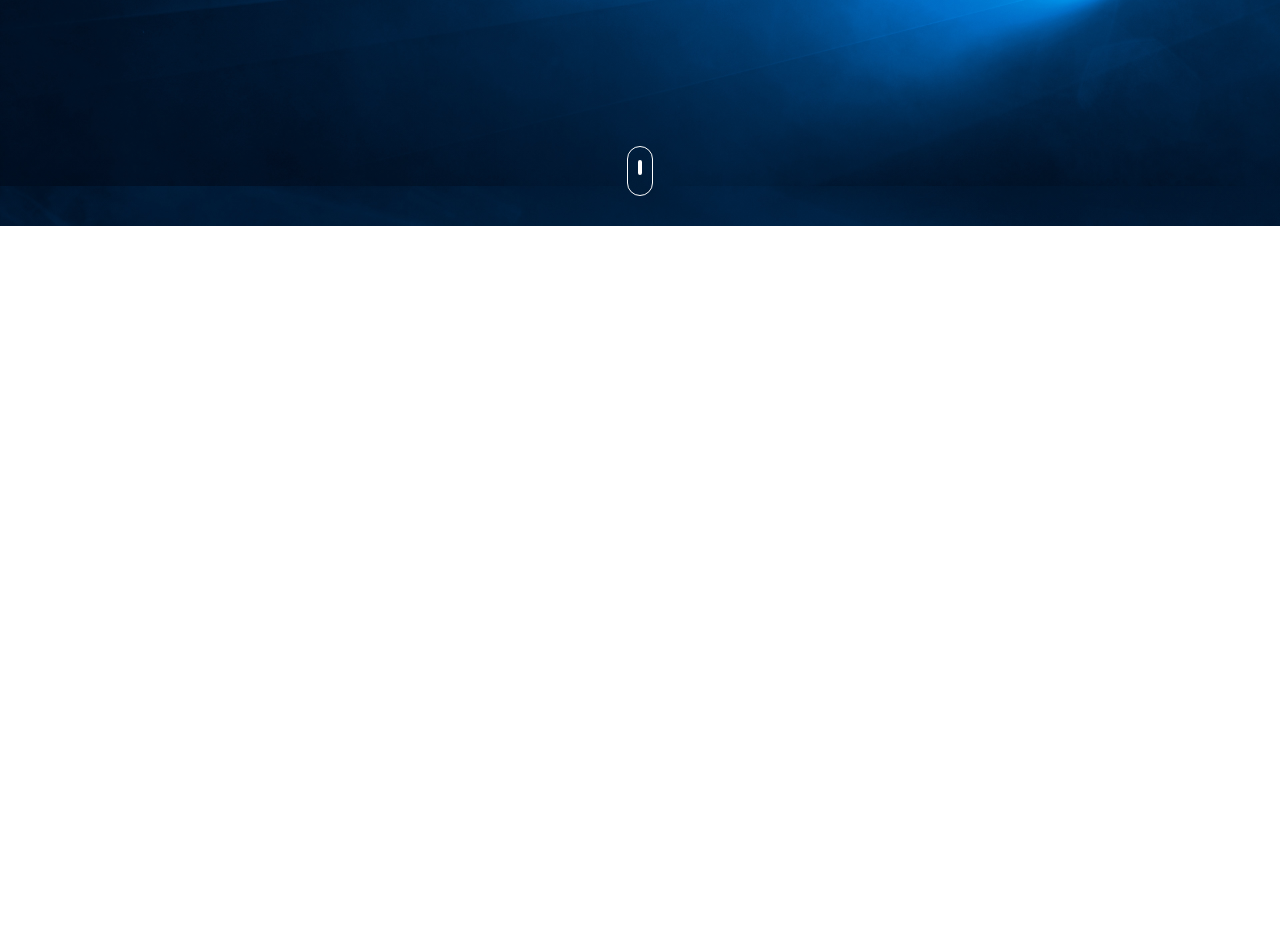
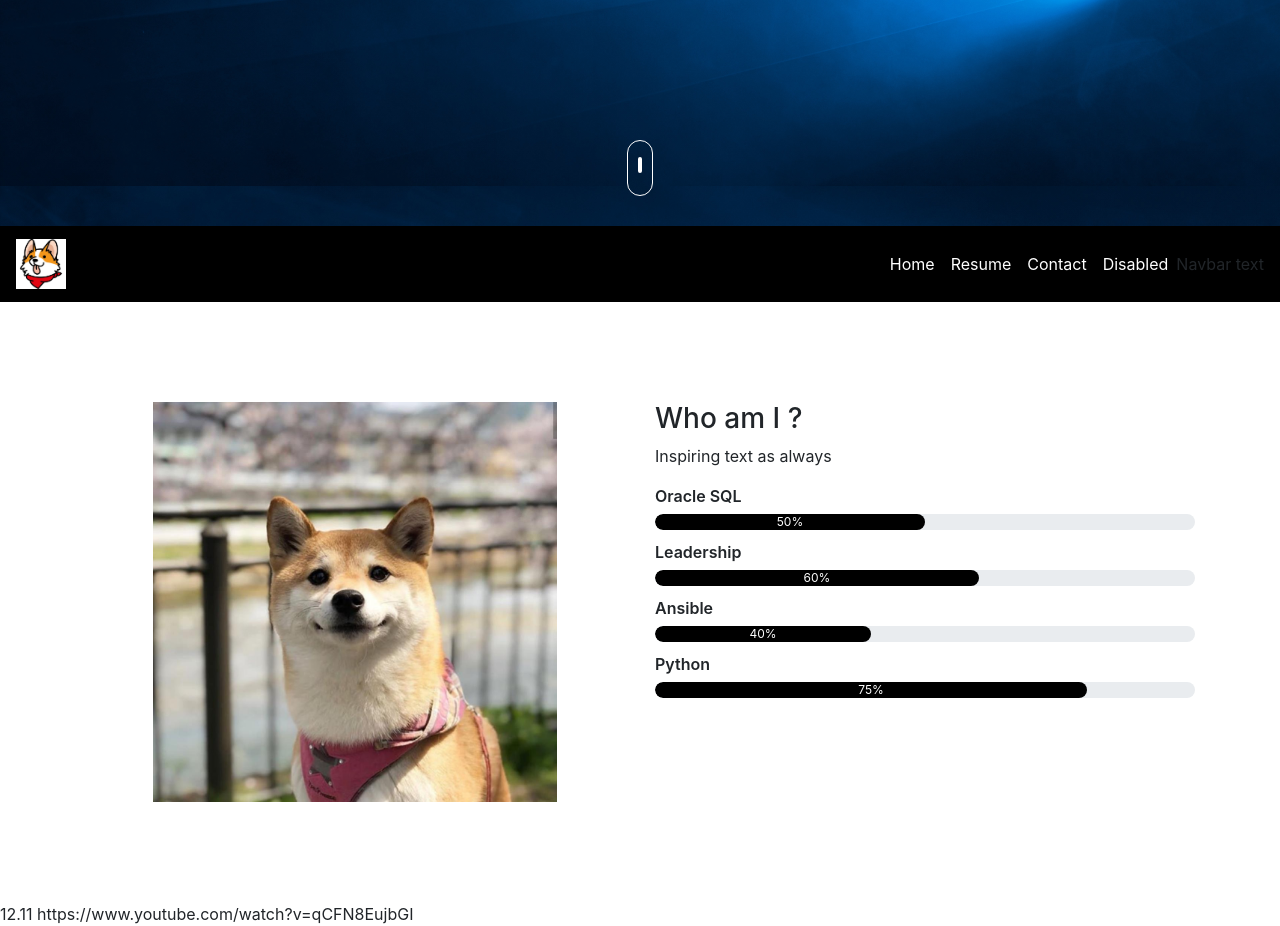
Before and after one commit to minedetector/webpage, a plain HTML site: page index2.html in a window 1280 px wide. Shown: the part 574-1500 px from the top of the page. Before the commit the page ends 800 px from the top, so only its background shows below. Drawn offline with nearby package versions, Linux system fonts and the light colour scheme.

Commit message:
added navbar with logo, and skills bars

```diff
--- a/index2.html
+++ b/index2.html
@@ -6,6 +6,8 @@
 <link rel="stylesheet" href="https://stackpath.bootstrapcdn.com/font-awesome/4.7.0/css/font-awesome.min.css">
 <script src="https://stackpath.bootstrapcdn.com/bootstrap/4.5.2/js/bootstrap.min.js"></script>
 <script src="https://stackpath.bootstrapcdn.com/bootstrap/4.5.2/js/bootstrap.bundle.min.js"></script>
+<link rel="stylesheet" href="https://maxcdn.bootstrapcdn.com/bootstrap/4.5.2/css/bootstrap.min.css">
+
 </head>
 <body>
 <section id="header">
@@ -23,5 +25,80 @@
         </div>
     </div>
 </section>
+
+
+<!---------User-Info-Section---------->
+<section id="user-info">
+    <div class="nav-bar">
+        <nav class="navbar navbar-expand-lg">
+            <a class="navbar-brand" href="#"><img src="images/logo.jpg"></a>
+            <button class="navbar-toggler" type="button" data-toggle="collapse" data-target="#navbarNav" aria-controls="navbarNav" aria-expanded="false" aria-label="Toggle navigation">
+                <i class="fa fa-bars"></i>
+            </button>
+            <div class="collapse navbar-collapse" id="navbarNav">
+                <ul class="navbar-nav ml-auto">
+                    <li class="nav-item active">
+                    <a class="nav-link" href="#">Home</a>
+                    </li>
+                    <li class="nav-item">
+                        <a class="nav-link" href="#">Resume</a>
+                    </li>
+                    <li class="nav-item">
+                        <a class="nav-link" href="#">Contact</a>
+                    </li>
+                    <li class="nav-item">
+                        <a class="nav-link disabled" href="#" tabindex="-1" aria-disabled="true">Disabled</a>
+                    </li>
+                </ul>
+            </div>
+    <!-- Navbar text-->
+        <span class="navbar-text">
+            Navbar text
+        </span>
+        </nav>
+    </div>
+    <!----------About------->
+
+    <div class="about container" id="about">
+        <div class="row">
+            <div class="col-md-6 text-center">
+                <img src="images/doggo.jpg" class="profile-img">
+            </div>
+            <div class="col-md-6">
+                <h3>Who am I ?</h3>
+                <p>
+                    Inspiring text as always
+                </p>
+                <div class="skills-bar">
+                    <p>Oracle SQL</p>
+                    <div class="progress">
+                        <div class="progress-bar" style="width: 50%;">50%</div>
+                    </div>
+                </div>
+                <div class="skills-bar">
+                    <p>Leadership</p>
+                    <div class="progress">
+                        <div class="progress-bar" style="width: 60%;">60%</div>
+                    </div>
+                </div>
+                <div class="skills-bar">
+                    <p>Ansible</p>
+                    <div class="progress">
+                        <div class="progress-bar" style="width: 40%;">40%</div>
+                    </div>
+                </div>
+                <div class="skills-bar">
+                    <p>Python</p>
+                    <div class="progress">
+                        <div class="progress-bar" style="width: 80%;">75%</div>
+                    </div>
+                </div>
+            </div>
+        </div>
+    </div>
+</section>
 </body>
 </html>
+
+12.11
+https://www.youtube.com/watch?v=qCFN8EujbGI
--- a/style2.css
+++ b/style2.css
@@ -63,3 +63,61 @@ body{
     font-size: 10px;
     border-radius: 30px;
 }
+
+/*---------About---------*/
+
+.about{
+    padding-top: 100px;
+    padding-bottom: 100px;
+}
+
+.profile-img{
+    height: 400px;
+}
+
+.nav-bar{
+    top: 0;
+    position: sticky;
+    z-index: 2;
+}
+
+.navbar{
+    background-color: black;
+}
+
+.navbar-brand img{
+    height: 50px;
+}
+
+.nav-bar .fa-bars{
+    font-size: 35px;
+    color: white;
+}
+
+.navbar-toggler{
+    outline: none !important;
+}
+
+.navbar-nav{
+    float: right;
+    text-align: right;
+}
+
+.nav-link{
+    color: white !important;
+}
+
+.skills-bar p{
+    margin-bottom: 6px;
+    font-weight: 600;
+}
+
+.progress{
+    border-radius: 16px !important;
+    margin-bottom: 10px;
+}
+
+.progress-bar{
+    background-color: black !important;
+    border-radius: 16px;
+}
```
Also changed, not shown: images/logo.jpg (added).
